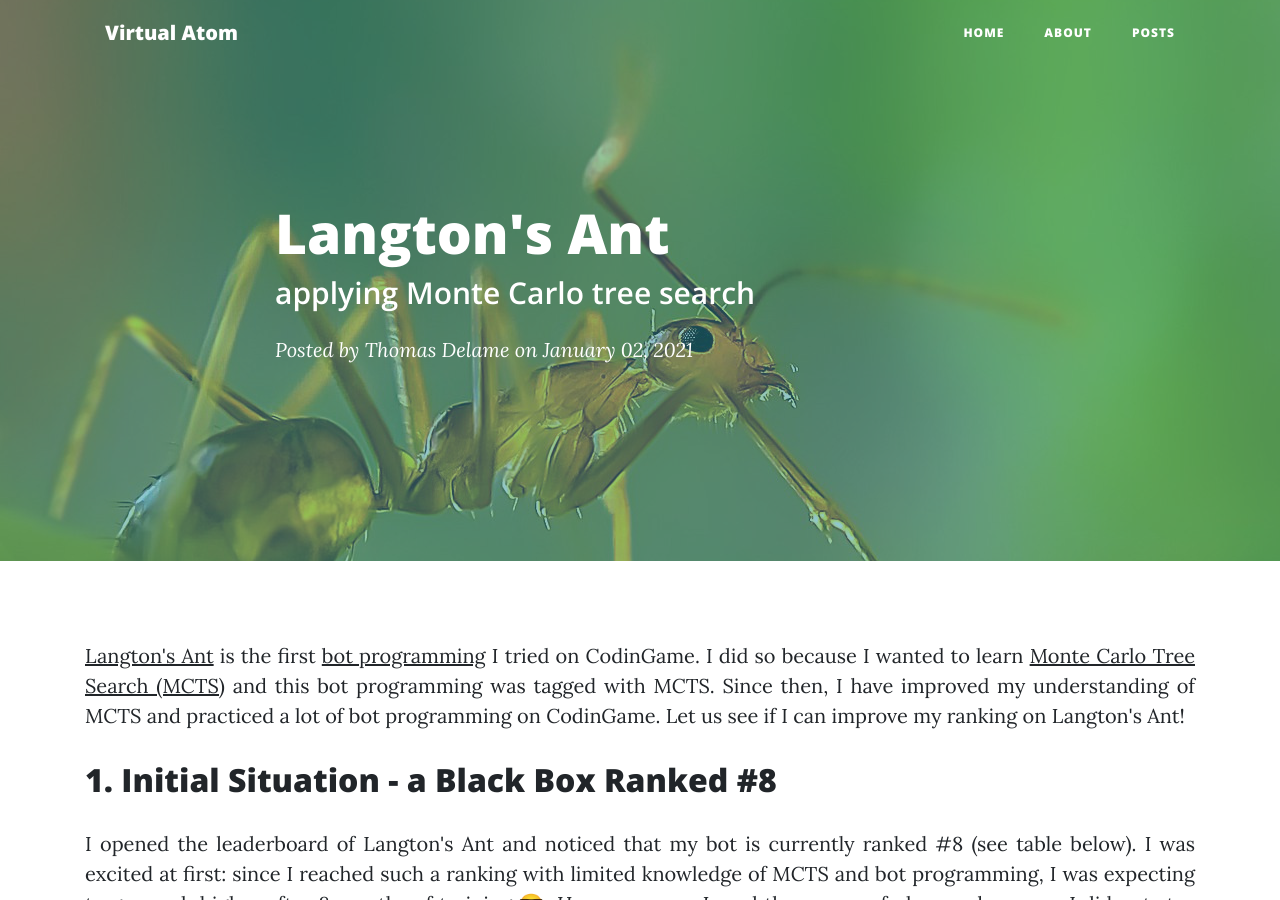
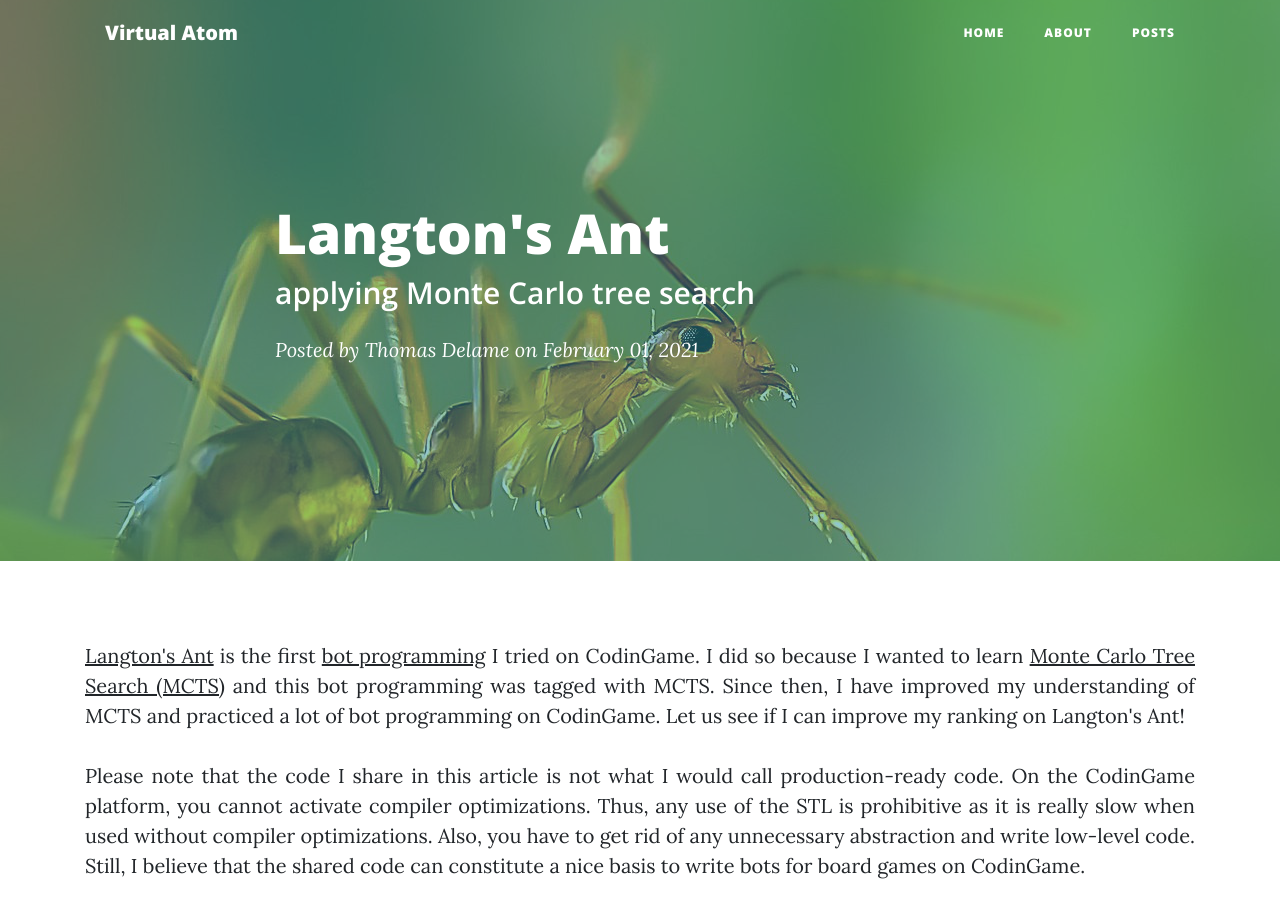
Before and after one commit to tdelame/tdelame.github.io, a Jekyll site: the page built from _posts/codingame/2021-02-01-langton.html, in a window 1280 px wide and 900 px high. Built offline with Jekyll 4.4.1, drawn with Linux system fonts in a browser that asks for light colours; some of the changed text lies outside the part shown.

Commit message:
Minor modifications of Langton's Ant article before publication

```diff
--- a/_posts/codingame/2020-12-25-introduction.html
+++ b/_posts/codingame/2020-12-25-introduction.html
@@ -75,6 +75,7 @@
   Generally, you can reuse what you have learned on puzzles in bot programming or optimization.
   This is how I learned <a href="https://en.wikipedia.org/wiki/Monte_Carlo_tree_search">Monte Carlo Tree Search (MCTS)</a>,
     a heuristic search algorithm that I later reused in bot programming for board games.
+  You can read more about this technique with the <a href="{% post_url /codingame/2021-02-01-langton %}">MCTS bot I wrote for Langton's Ant</a>.
 </p>
 
 <p>
--- a/_posts/codingame/2021-01-02-langton.html
+++ b/_posts/codingame/2021-02-01-langton.html
@@ -2,12 +2,12 @@
 layout: post
 title: "Langton's Ant"
 subtitle: "applying Monte Carlo tree search"
-date: 2021-01-02 17:30:00 +0200
+date: 2021-02-01 08:00:00 +0200
 background: '/assets/media/langton/cover.jpg'
 has_code: true
 seo_title: "MCTS for Langton's Ant"
 seo_teaser: "/assets/media/langton/cover.jpg"
-description: This article explains how I coded a bot for Langton's Ant on CodinGame with a Monte Carlo Tree Search
+description: How to code a bot for Langton's Ant on CodinGame with Monte Carlo Tree Search
 
 published: true
 sitemap: true
@@ -24,6 +24,14 @@
   I did so because I wanted to learn <a href="https://en.wikipedia.org/wiki/Monte_Carlo_tree_search">Monte Carlo Tree Search (MCTS)</a> and this bot programming was tagged with MCTS.
   Since then, I have improved my understanding of MCTS and practiced a lot of bot programming on CodinGame.
   Let us see if I can improve my ranking on Langton's Ant!
+</p>
+
+<p>
+  Please note that the code I share in this article is not what I would call production-ready code.
+  On the CodinGame platform, you cannot activate compiler optimizations.
+  Thus, any use of the STL is prohibitive as it is really slow when used without compiler optimizations.
+  Also, you have to get rid of any unnecessary abstraction and write low-level code.
+  Still, I believe that the shared code can constitute a nice basis to write bots for board games on CodinGame.
 </p>
 
 <h2> 1. Initial Situation - a Black Box Ranked #8</h2>
@@ -380,3 +388,10 @@
     <tr> <th scope="row"> eulerscheZahl </th> <td> 90.8%</td> </tr>
   </tbody>
 </table>
+
+<p>
+  Since you are now acquainted with MCTS, I recommend you trying the bot programming <a href="https://www.codingame.com/multiplayer/bot-programming/tic-tac-toe">Ultimate Tic-Tac-Toe</a> (UTTT) on CodinGame.
+  You can achieve a high rank in UTTT with a simple MCTS, tuned for performance.
+  To be promoted to the Legend league, you only need to improve your number of MCTS iterations per turn.
+  Profile your bot, optimize it, and see you in Legend! &#128526;
+</p>
```
Also changed, not shown: other parts of _posts/codingame/2020-12-25-introduction.html (+1 -1 lines).
